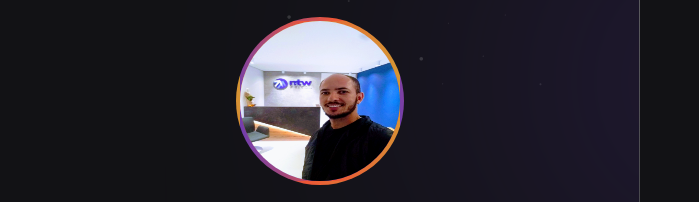
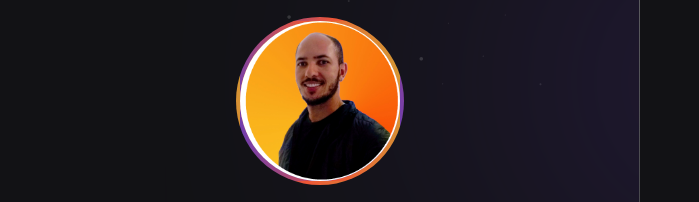
Before and after one commit to walissombr/nlw-walisproject, a plain HTML site: page index.html in a window 1280 px wide. Shown: the part 269-471 px from the top of the page, 0-699 px from the left. Drawn offline with Linux system fonts and the light colour scheme.

Commit message:
Update index.html

```diff
--- a/index.html
+++ b/index.html
@@ -21,7 +21,7 @@
   <body>
     <aside>
       <img src="./ASSETS/logo.svg" alt="Logo NLW Spacetime" />
-      <img src="./ASSETS/profile.jpg" alt="Foto do Walisson" />
+      <img src="./ASSETS/NewProfile.png" alt="Foto de Perfil nova do Walisson" />
 
       <p>
         Cápsula do Tempo de <br />
```
